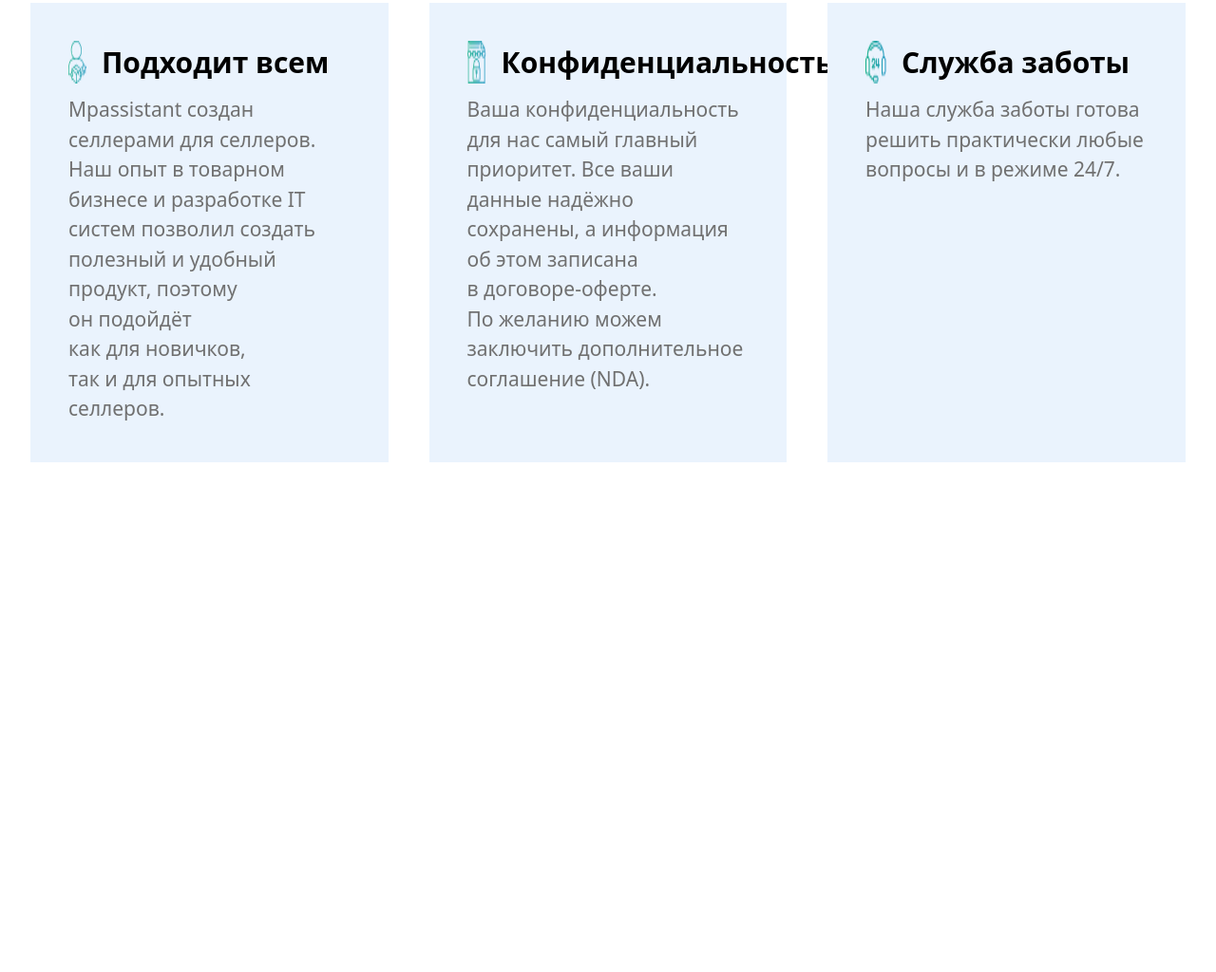
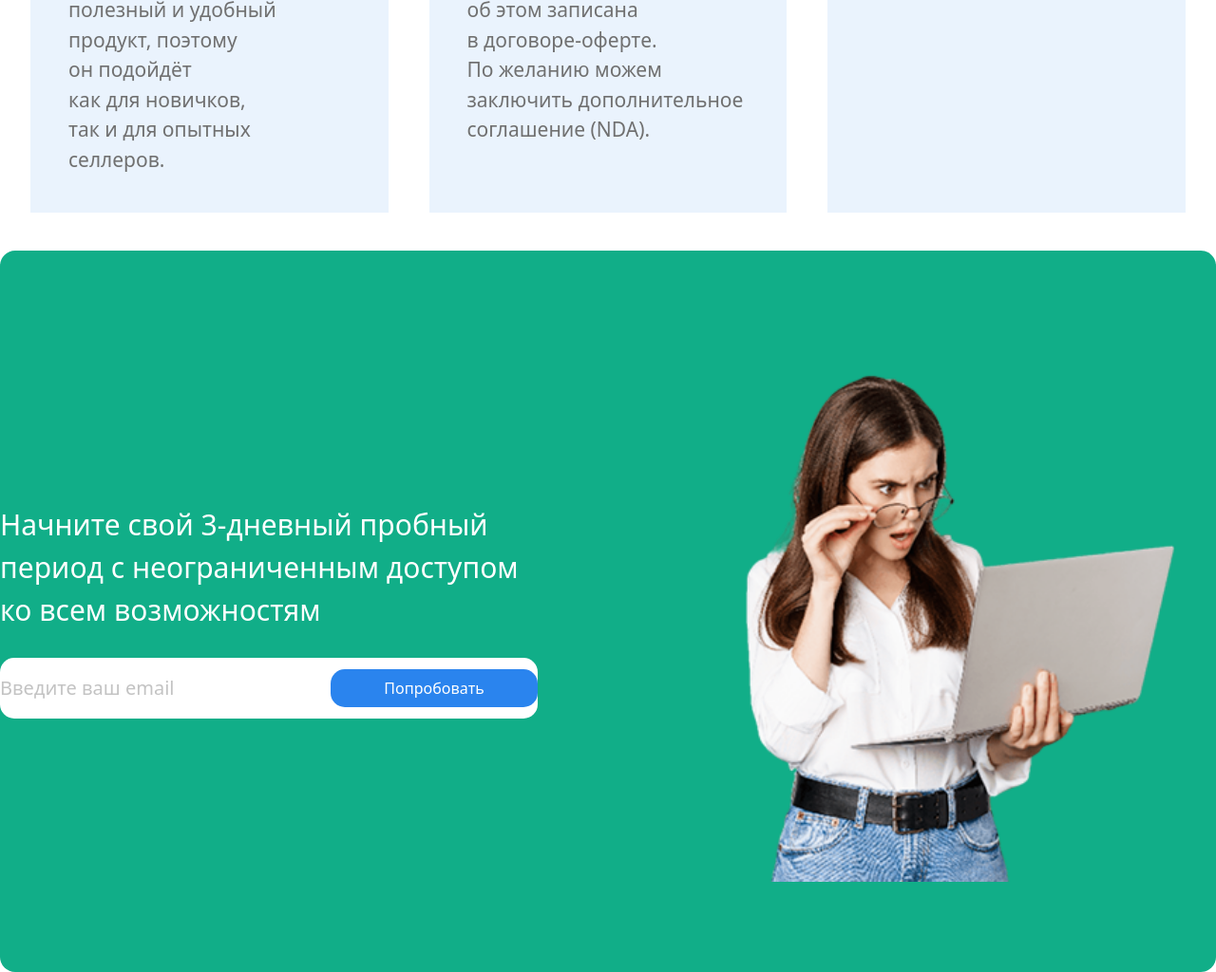
Before and after one commit to lastsurvivor1017-svg/exam3.5, a website: page index.html in a window 1280 px wide. Shown: the part 4041-5065 px from the top of the page at 95% size. Before the commit the page ends 4528 px from the top, so only its background shows below. Drawn offline with Linux system fonts and the light colour scheme.

Commit message:
footer mideum

```diff
--- a/index.html
+++ b/index.html
@@ -270,7 +270,7 @@
                 </div>
                 </div>
             </div>
-            <img class="w-full mt-5 lg:w-[48%]" src="./src/img/Frame 63.png" alt="">
+            <img class="w-full mt-5 lg:w-[48%] hidden" src="./src/img/Frame 63.png" alt="">
             <img class="hidden lg:block lg:w-[48%]" src="./src/img/Frame 32.png" alt="">
     </section>
     <section class="w-[95%] m-auto mt-5 lg:max-w-350 lg:m-auto lg:flex lg:flex-col lg:gap-5 lg:mt-8">
@@ -346,5 +346,27 @@
             </div>
         </div>
     </section>
+    <section class="w-full h-[760px] mt-10 m-auto bg-[#11AE88] flex roundd-[16px] lg:rounded-[16px] lg:mt-10">
+        <div class="flex flex-col lg:flex-row lg:max-w-350 lg:m-auto">
+             <div class="w-[90%] h-full m-auto flex flex-col justify-center items-center gap-7 lg:w-[49%]">
+                <p class="text-[30px] text-[#FFFFFF] ">
+                    Начните свой 3-дневный пробный период с неограниченным доступом ко всем возможностям
+                </p>
+                <input class="w-full bg-white py-3 rounded-[20px] lg:hidden" placeholder="Введите ваш email" type="text" name="" id="">
+                <button class="w-full bg-[#2A84EE] py-2 rounded-[20px] text-[25px] text-white lg:hidden ">
+                    Попробовать
+                </button>
+                <div class="w-full py-3 bg-white justify-between items-center hidden lg:flex rounded-[15px]">
+                    <p class="text-[20px] text-[#C3C3C3]">
+                        Введите ваш email
+                    </p>
+                    <button class="py-2 px-14 rounded-[15px] text-white bg-[#2A84EE]">
+                        Попробовать
+                    </button>
+                </div>
+            </div>
+            <img class="w-[60%] ml-40 lg:w-[48%]" src="./src/img/[removal 3.png" alt="">
+        </div>
+    </section>
 </body>
 </html>
```
Also changed, not shown: src/img/[removal 3.png (added), src/output.css.
